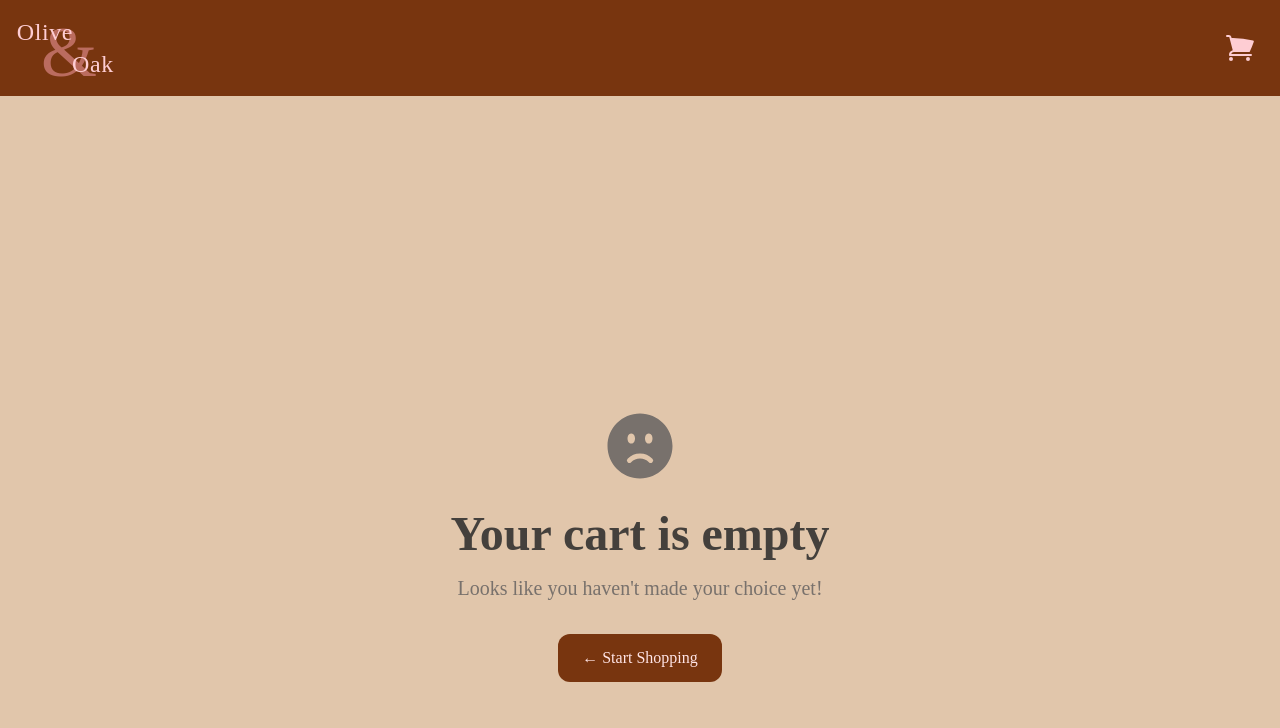
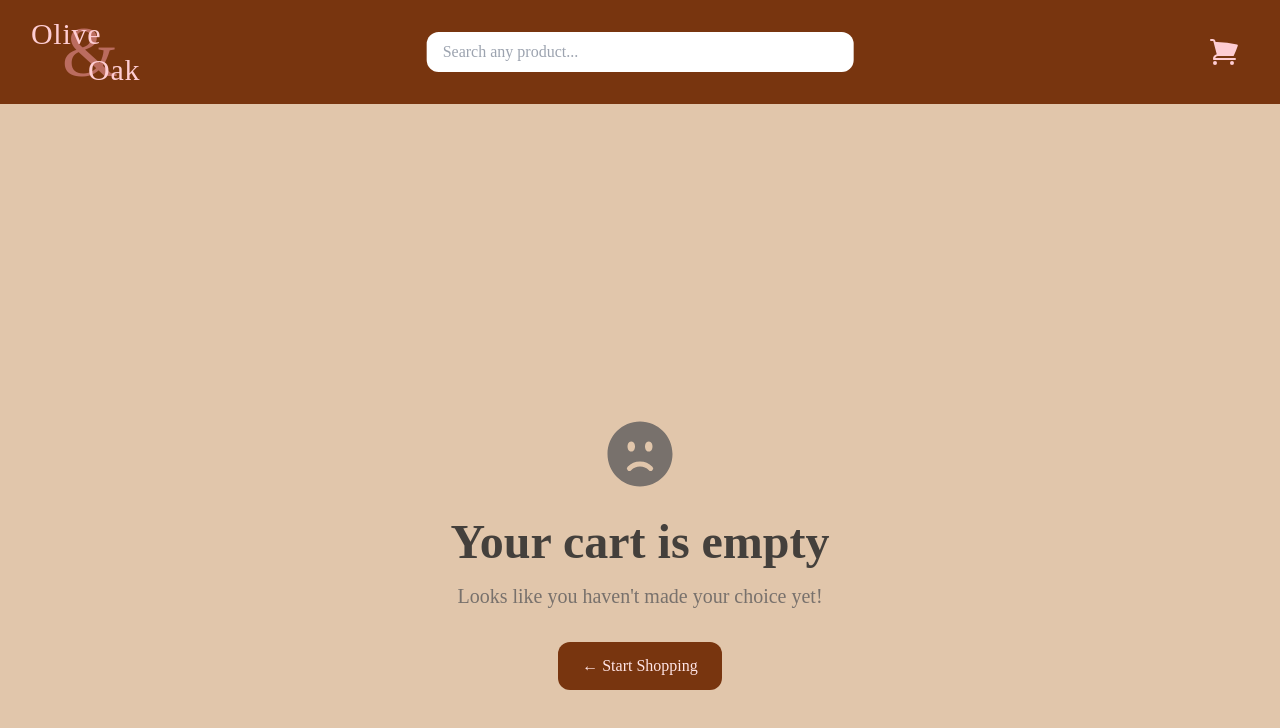
Before and after one commit to gowribhat/Ensign-Technical-Assignment, a React (Create React App) app in the folder assignment2/: page /cart in a window 1280 px wide. Shown: the top 728 px of the page. Built offline with nearby package versions, Linux system fonts and the light colour scheme.

Commit message:
Add simple ui fixes
Add search to navbar. Remove cart update toast. Add scroll space to all pages. Change products and details page styling.

```diff
--- a/assignment2/src/components/Navbar.js
+++ b/assignment2/src/components/Navbar.js
@@ -8,22 +8,30 @@ export default function Navbar() {
   const totalQuantity = cartItems.reduce((sum, item) => sum + item.quantity, 0);
 
   return (
-    <nav className="bg-amber-900 text-taupe px-6 py-4 flex justify-between items-center text-rose-200">
-      <Link to="/">
+    <nav className="bg-amber-900 text-taupe px-6 py-4 flex items-center justify-between text-rose-200 relative">
+      <Link to="/" className="flex-shrink-0 ml-4">
         <div className="relative flex flex-col items-center leading-none">
           <span className="absolute text-7xl font-playfair text-rose-300/50 select-none">
             &amp;
           </span>
-          <span className="relative font-playfair text-2xl text-rose-200 tracking-wide -ml-12">
+          <span className="relative font-playfair text-3xl text-rose-200 tracking-wide -ml-12">
             Olive
           </span>
-          <span className="relative font-playfair text-2xl text-rose-200 tracking-wide ml-12">
+          <span className="relative font-playfair text-3xl text-rose-200 tracking-wide ml-12">
             Oak
           </span>
         </div>
       </Link>
 
-      <Link to="/cart">
+      <div className="absolute left-1/2 transform -translate-x-1/2 w-1/3">
+        <input
+          type="text"
+          placeholder="Search any product..."
+          className="w-full rounded-lg px-4 py-2 text-neutral-800 focus:outline-none focus:ring-2 focus:ring-amber-300"
+        />
+      </div>
+
+      <Link to="/cart" className="flex-shrink-0 mr-4">
         <div className="relative hover:text-rose-300 cursor-pointer transition">
           <ShoppingCartIcon className="w-8 h-8" />
           {totalQuantity > 0 && (
--- a/assignment2/src/contexts/CartContext.js
+++ b/assignment2/src/contexts/CartContext.js
@@ -28,13 +28,24 @@ export function CartProvider({ children }) {
       }
     });
 
-    toast.success(`${quantity} × "${product.title}" added to cart`);
+    toast.success(`${quantity} × ${product.title} added to cart`);
   };
 
   const removeFromCart = (id) => {
     const item = cartItems.find((i) => i.id === id);
     setCartItems((prev) => prev.filter((item) => item.id !== id));
-    if (item) toast(`Removed "${item.title}" from cart`);
+    if (item) {
+      toast.custom((t) => (
+        <div
+          className={`${
+            t.visible ? "animate-slideIn" : "animate-slideOut"
+          } flex items-center gap-3 bg-red-600 text-white px-5 py-3 rounded-lg shadow-lg`}
+        >
+          <TrashIcon className="h-6 w-6 animate-pulse" />
+          <span className="font-medium">Removed {item.title}</span>
+        </div>
+      ));
+    }
   };
 
   const updateQuantity = (id, newQuantity) => {
@@ -43,9 +54,6 @@ export function CartProvider({ children }) {
         item.id === id ? { ...item, quantity: newQuantity } : item
       )
     );
-    const item = cartItems.find((i) => i.id === id);
-    if (item)
-      toast.success(`Updated "${item.title}" quantity to ${newQuantity}`);
   };
 
   const clearCart = () => {
--- a/assignment2/src/index.css
+++ b/assignment2/src/index.css
@@ -5,10 +5,22 @@
 
 /* Global styles */
 body {
-    @apply bg-bg font-body text-text-primary;
+  @apply bg-bg font-body text-text-primary;
+  overflow-y: scroll; /* allows vertical scrolling */
 }
 
 code {
-    font-family: source-code-pro, Menlo, Monaco, Consolas, "Courier New",
-        monospace;
+  font-family: source-code-pro, Menlo, Monaco, Consolas, "Courier New",
+    monospace;
 }
+
+/* For modern browsers (Chrome, Edge, Safari) */
+body::-webkit-scrollbar {
+  display: none;
+}
+
+/* For Firefox */
+body {
+  scrollbar-width: none; /* hides scrollbar but still scrollable */
+  -ms-overflow-style: none; /* for IE 10+ */
+}
--- a/assignment2/src/pages/CartPage.js
+++ b/assignment2/src/pages/CartPage.js
@@ -124,9 +124,7 @@ function CartPage() {
                     idx % 2 === 0 ? "bg-stone-200" : "bg-stone-100"
                   }`}
                 >
-                  <span className="text-sm text-neutral-700 truncate">
-                    {item.title}
-                  </span>
+                  <span className="text-sm text-neutral-700">{item.title}</span>
                   <span className="text-center text-sm text-neutral-700">
                     {item.quantity}
                   </span>
--- a/assignment2/src/pages/ProductDetailsPage.js
+++ b/assignment2/src/pages/ProductDetailsPage.js
@@ -2,7 +2,7 @@ import { useEffect, useState, useContext } from "react";
 import { useParams, Link } from "react-router-dom";
 import { CartContext } from "../contexts/CartContext";
 import MessageScreen from "../components/MessageScreen";
-import { StarIcon } from "@heroicons/react/24/solid";
+import { StarIcon, ChevronLeftIcon } from "@heroicons/react/24/solid";
 import NumberSelector from "../components/NumberSelector";
 
 function ProductDetailPage() {
@@ -58,6 +58,14 @@ function ProductDetailPage() {
 
   return (
     <div className="max-w-6xl mx-auto px-6 py-16">
+      <Link
+        to="/"
+        className="mb-8 inline-flex items-center gap-2 text-amber-800 hover:text-stone-600 transition w-fit text-base"
+      >
+        <ChevronLeftIcon className="h-5 w-5" />
+        <span className="font-medium">Back to Products</span>
+      </Link>
+
       <div className="flex flex-col md:flex-row gap-12">
         <div className="flex-1 flex items-start justify-center">
           <img
@@ -114,20 +122,14 @@ function ProductDetailPage() {
               onClick={handleAddToCart}
               disabled={adding}
               className={`px-6 py-3 rounded-lg font-medium w-fit transition
-                ${
-                  adding
-                    ? "bg-stone-300 text-stone-500 cursor-not-allowed"
-                    : "bg-amber-900 text-rose-100 hover:bg-amber-800"
-                }`}
+              ${
+                adding
+                  ? "bg-stone-300 text-stone-500 cursor-not-allowed"
+                  : "bg-amber-900 text-rose-100 hover:bg-amber-800"
+              }`}
             >
               {adding ? "Adding..." : `Add ${quantity} to Cart`}
             </button>
-            <Link
-              to="/"
-              className="text-sm text-stone-500 hover:text-amber-800 hover:underline w-fit"
-            >
-              ← Back to Products
-            </Link>
           </div>
         </div>
       </div>
--- a/assignment2/src/pages/ProductsPage.js
+++ b/assignment2/src/pages/ProductsPage.js
@@ -37,37 +37,34 @@ function ProductsPage() {
 
   return (
     <div className="max-w-7xl mx-auto px-4 py-10">
-      <div className="flex items-center gap-3 mb-8">
-        <h1 className="text-4xl md:text-5xl font-serif text-amber-900">
+      <div className="max-w-7xl mx-auto px-4 py-10">
+        <h1 className="text-4xl md:text-5xl font-serif text-amber-900 mb-8">
           Our Products
         </h1>
-      </div>
 
         <div className="grid gap-6 sm:grid-cols-2 md:grid-cols-3 lg:grid-cols-4">
           {products.map((product) => (
             <Link
               key={product.id}
               to={`/products/${product.id}`}
-            className="bg-cream rounded-lg shadow hover:shadow-lg transition duration-300 p-4 flex flex-col cursor-pointer"
+              className="bg-white border border-stone-200 shadow-sm hover:shadow-lg transition duration-300 transform hover:scale-105 p-4 flex flex-col cursor-pointer"
             >
+              <div className="h-36 flex items-center justify-center mb-4">
                 <img
                   src={product.image}
                   alt={product.title}
-              className="h-40 object-contain mb-4"
+                  className="max-h-full object-contain"
                 />
-            <h2 className="font-playfair text-lg mb-2 line-clamp-2">
+              </div>
+              <h2 className="font-playfair text-lg font-bold text-amber-900 mb-2 line-clamp-2">
                 {product.title}
               </h2>
-            <p className="text-sm text-neutral-600 line-clamp-3 mb-4">
-              {product.description}
-            </p>
-            <div className="mt-auto flex items-center justify-between">
-              <span className="font-semibold text-green-700">
+              <div className="mt-auto text-lg font-semibold text-green-700">
                 ${product.price}
-              </span>
               </div>
             </Link>
           ))}
+        </div>
       </div>
     </div>
   );
```
Lines whose indentation alone changed are shown as unchanged.
